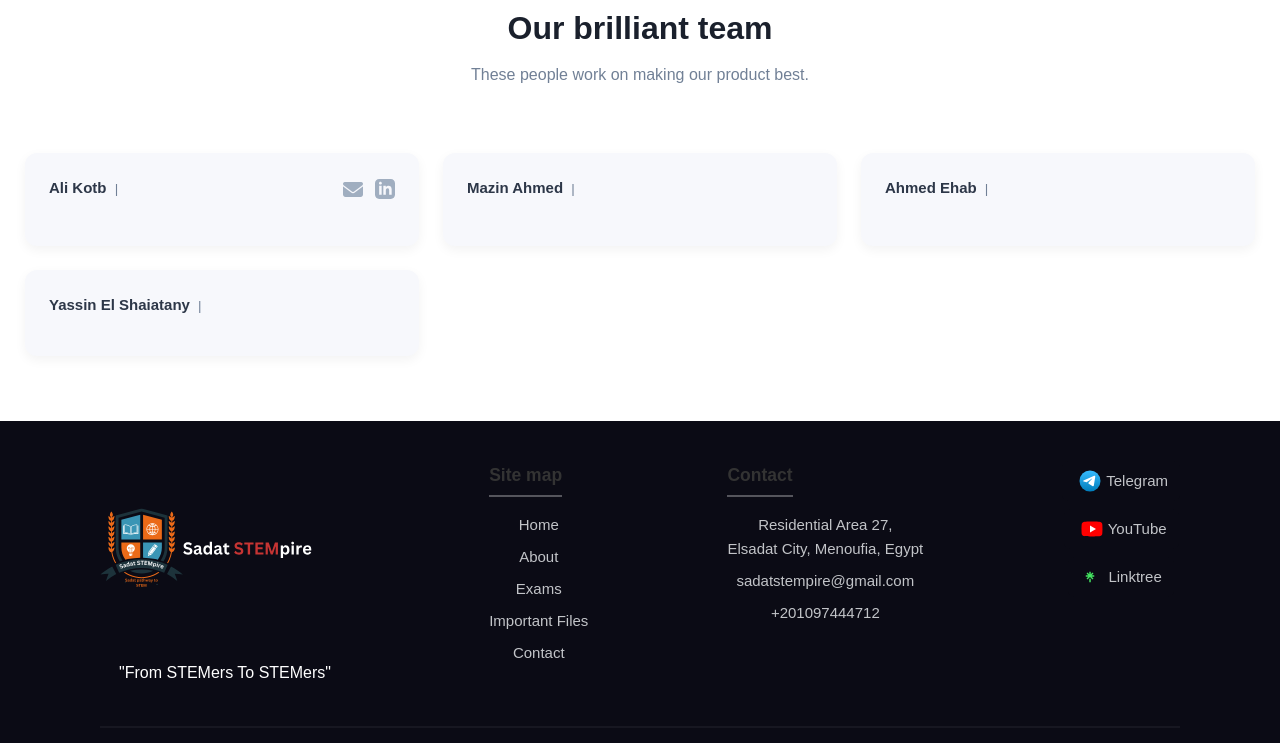
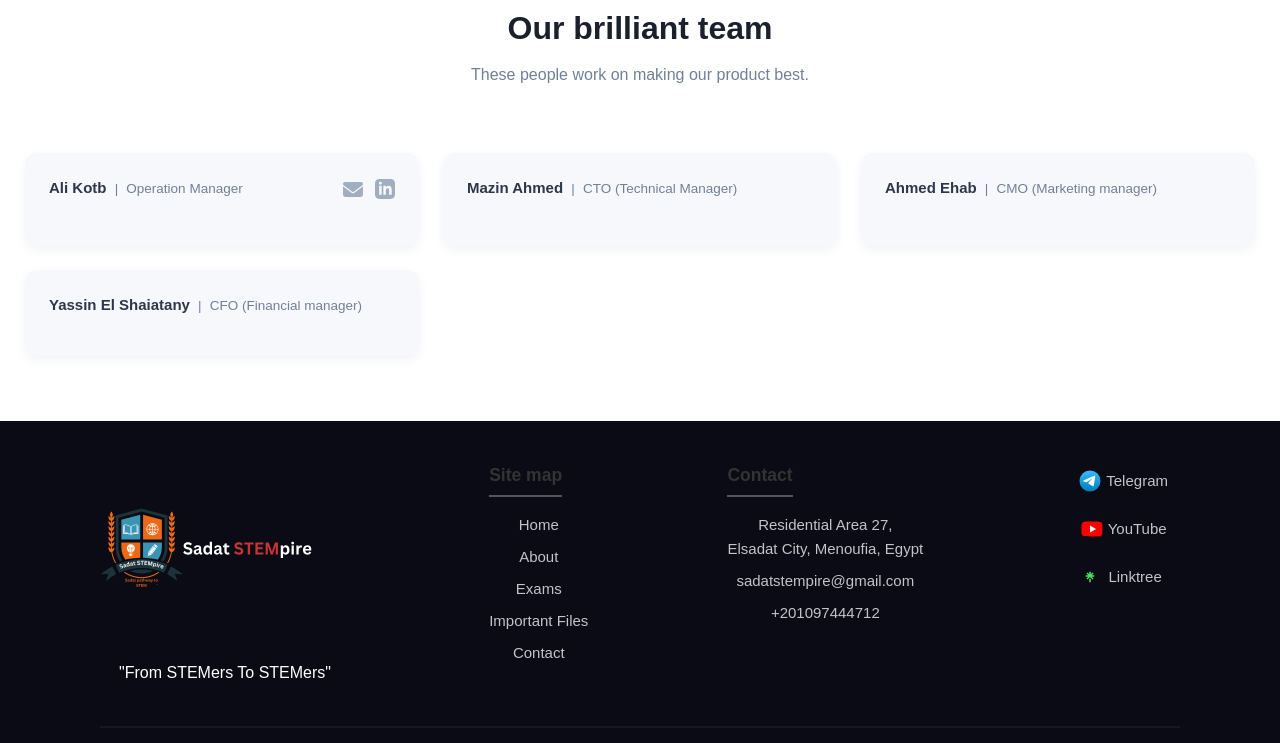
Before and after one commit to EDUBench/EDUBench.github.io, a plain HTML site: page contact/index.html in a window 1280 px wide. Shown: the part 898-1641 px from the top of the page. Drawn offline with nearby package versions, Linux system fonts and the light colour scheme; files that its build step writes are made by us from their sources.

Commit message:
adsf;lisdfuapsodf

```diff
--- a/contact/index.html
+++ b/contact/index.html
@@ -134,7 +134,7 @@
                             <p class="name-role">
                                 <strong class="name">Ali Kotb </strong>
                                 <span class="role-divider">|</span>
-                                <span class="role-text">
+                                <span class="role-text"> Operation Manager
                                 </span>
                             </p>
                         </div>
@@ -165,7 +165,7 @@
                             <p class="name-role">
                                 <strong class="name">Mazin Ahmed</strong>
                                 <span class="role-divider">|</span>
-                                <span class="role-text"></span>
+                                <span class="role-text">CTO (Technical Manager)</span>
                             </p>
                         </div>
                     </div>
@@ -185,7 +185,7 @@
                             <p class="name-role">
                                 <strong class="name">Ahmed Ehab </strong>
                                 <span class="role-divider">|</span>
-                                <span class="role-text"></span>
+                                <span class="role-text">CMO (Marketing manager)</span>
                                 <br>
 
                             </p>
@@ -206,7 +206,7 @@
                             <p class="name-role">
                                 <strong class="name">Yassin El Shaiatany</strong>
                                 <span class="role-divider">|</span>
-                                <span class="role-text"></span>
+                                <span class="role-text">CFO (Financial manager)</span>
                             </p>
                         </div>
                     </div>
```
